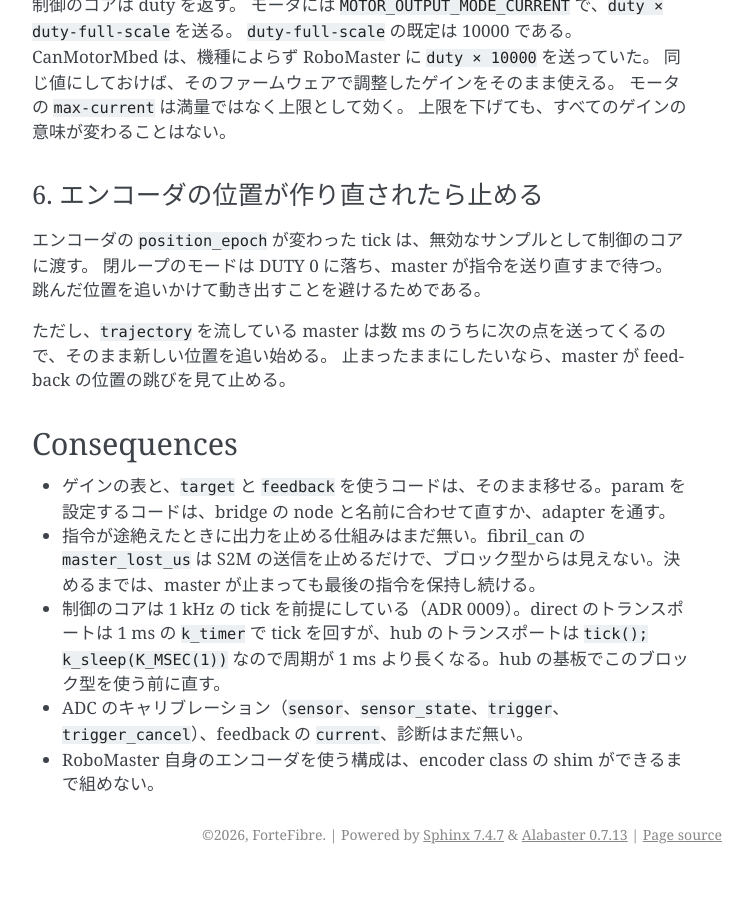
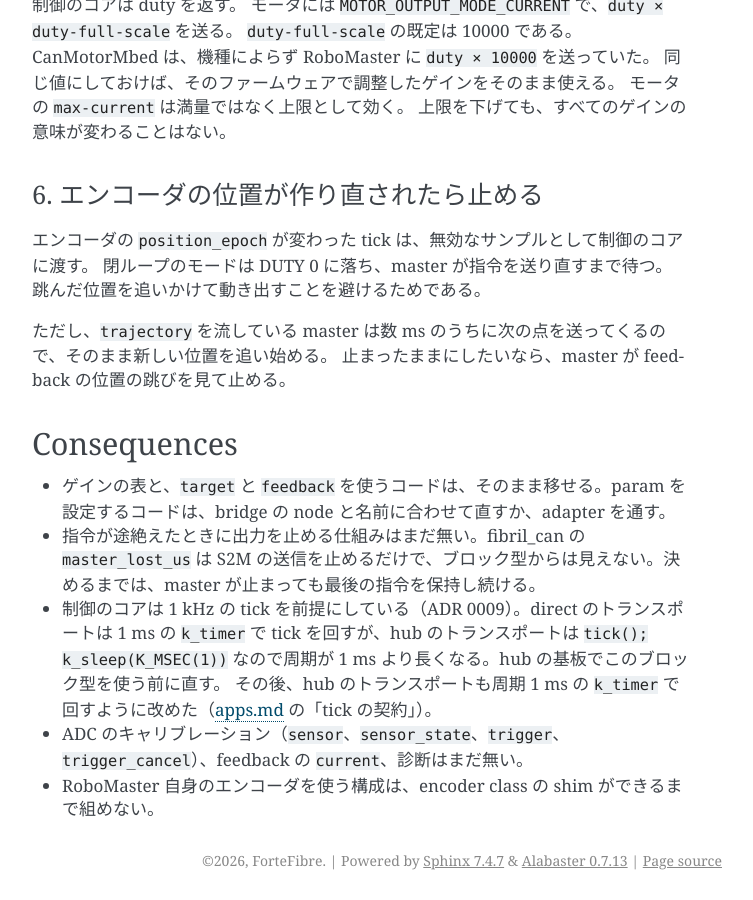
Before and after one commit to ForteFibre/fibril_zephyr, a Sphinx documentation site: the page built from doc/adr/0010-md-motor-block-type.md, in a window 1280 px wide and 900 px high, scrolled down 2264 px. Shown: the whole window, without its empty margins (388-1141 px from the left). Built offline with Sphinx 7.4.7, drawn with Linux system fonts in a browser that asks for light colours; before the commit the page ends 3138 px from its top, so only the background shows below that.

Commit message:
docs(adr): ADR 0010 の hub の tick の周期の懸念が解消したことを書く
Co-Authored-By: Claude Opus 5.5 (1M context) <noreply@anthropic.com>

```diff
--- a/doc/adr/0010-md-motor-block-type.md
+++ b/doc/adr/0010-md-motor-block-type.md
@@ -95,5 +95,6 @@ CanMotorMbed は、機種によらず RoboMaster に `duty × 10000` を送っ
 - ゲインの表と、`target` と `feedback` を使うコードは、そのまま移せる。param を設定するコードは、bridge の node と名前に合わせて直すか、adapter を通す。
 - 指令が途絶えたときに出力を止める仕組みはまだ無い。fibril_can の `master_lost_us` は S2M の送信を止めるだけで、ブロック型からは見えない。決めるまでは、master が止まっても最後の指令を保持し続ける。
 - 制御のコアは 1 kHz の tick を前提にしている（ADR 0009）。direct のトランスポートは 1 ms の `k_timer` で tick を回すが、hub のトランスポートは `tick(); k_sleep(K_MSEC(1))` なので周期が 1 ms より長くなる。hub の基板でこのブロック型を使う前に直す。
+  その後、hub のトランスポートも周期 1 ms の `k_timer` で回すように改めた（[apps.md](../apps.md) の「tick の契約」）。
 - ADC のキャリブレーション（`sensor`、`sensor_state`、`trigger`、`trigger_cancel`）、feedback の `current`、診断はまだ無い。
 - RoboMaster 自身のエンコーダを使う構成は、encoder class の shim ができるまで組めない。
```
